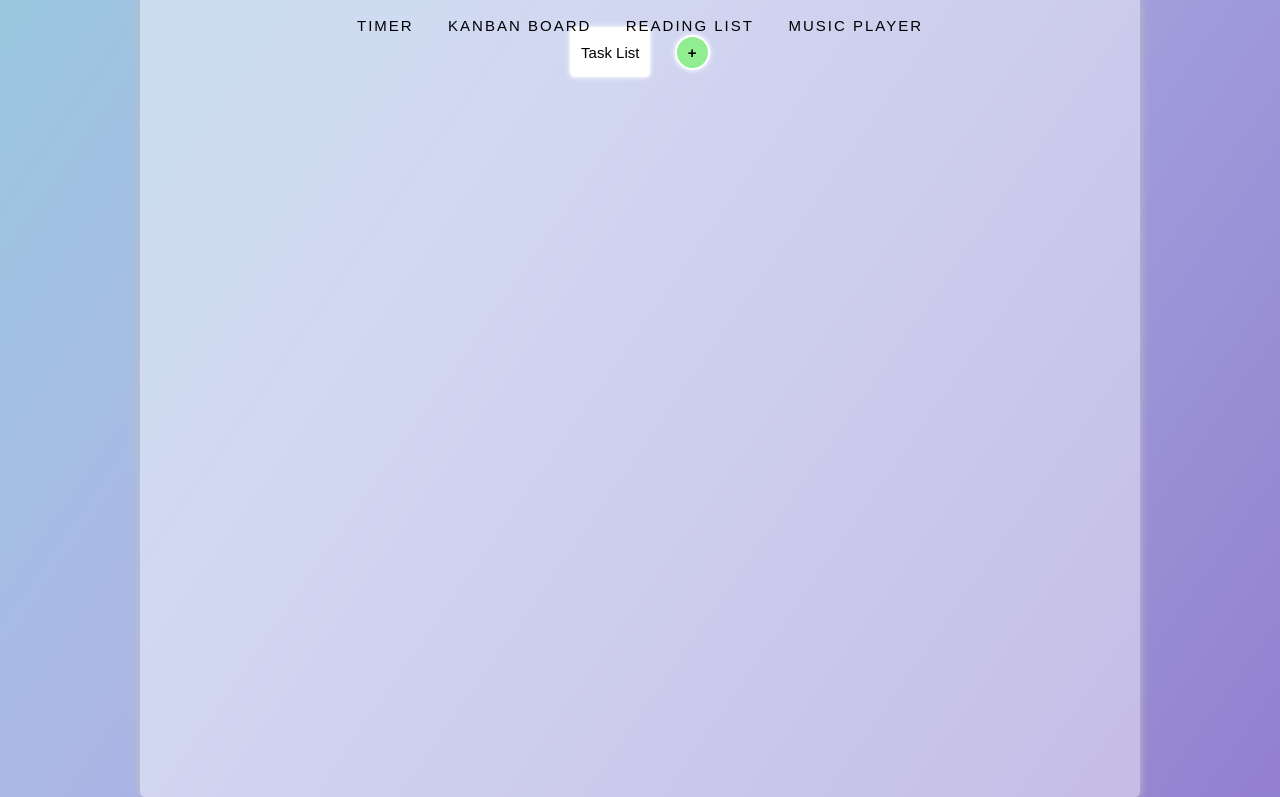
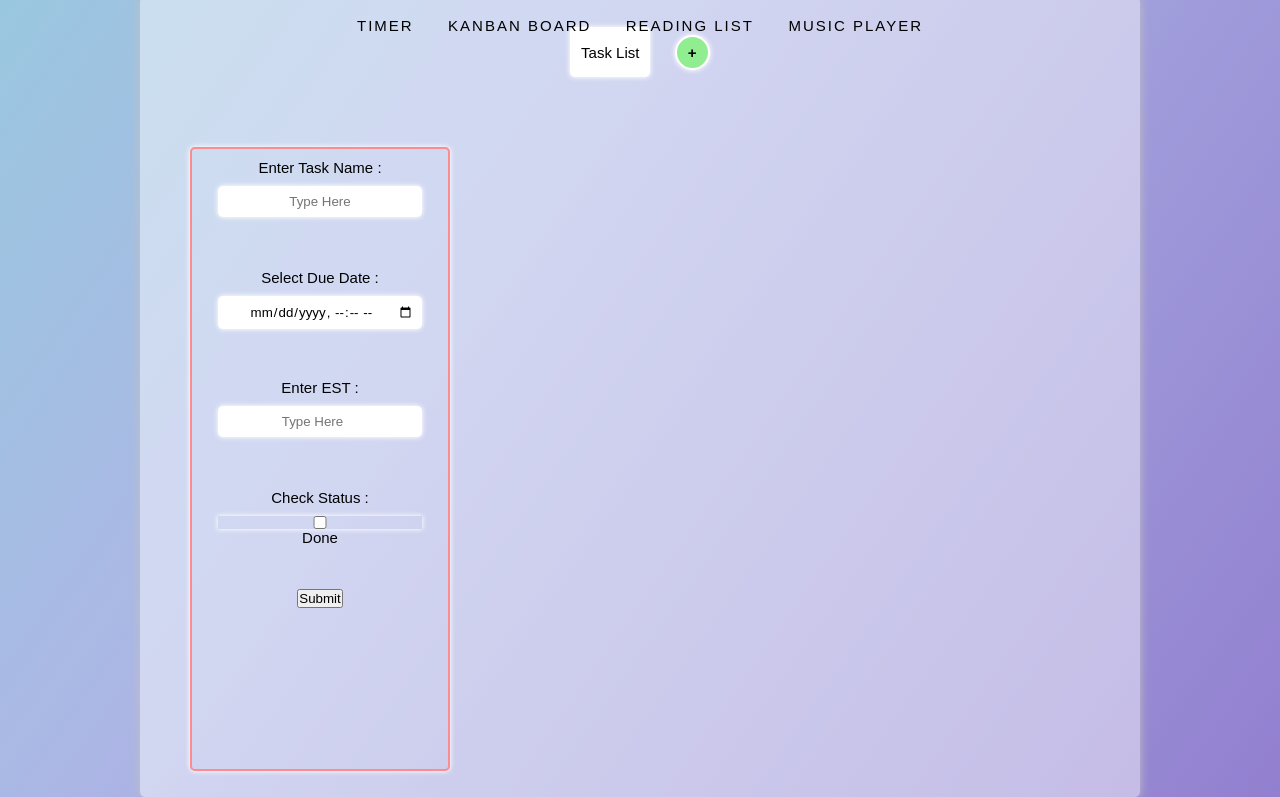
Before and after one commit to 4750decoy/DECO2017_zhli2404, a plain HTML site: page index.html in a window 1280 px wide. Both pictures are taken after a click on the link "KANBAN BOARD". Shown: the part 103-900 px from the top of the page. Drawn offline with Linux system fonts and the light colour scheme.

Commit message:
new task create div

```diff
--- a/index.html
+++ b/index.html
@@ -64,9 +64,34 @@
 	</div>
 
 	<div class='task' id='KanBan'>
-		<button class = 'kbHead' >Task List</button>
-		<button class = 'kbHead' id = 'createB' onclick = 'newCol()'>+</button>
+		<div id = 'kbTitle'>
+			<button class = 'kbHead' >Task List</button>
+			<button class = 'kbHead' id = 'createB' onclick = 'newCol()'>+</button>
+		</div>
 
+		<div id = 'kbNew'>
+			<div class = 'infoBoard' id = 'taskName'>
+				<text>Enter Task Name :</text>
+				<input type='text' id = 'nameEntry' placeholder='Type Here'>
+			</div>
+
+			<div class = 'infoBoard' id = 'taskDate'>
+				<text>Select Due Date :</text>
+				<input type='datetime-local' id = 'dateEntry' placeholder='Type Here'>
+			</div>
+
+			<div class = 'infoBoard' id = 'taskTime'>
+				<text>Enter EST :</text>
+				<input type='number' id = 'timeEntry' placeholder='Type Here'>
+			</div>
+
+			<div class = 'infoBoard' id = 'taskStatu'>
+				<text>Check Status :</text>
+				<input type='checkbox' id = 'statusEntry' placeholder='Type Here'>Done<br>
+			</div>
+
+			<button>Submit</button>
+		</div>
 	</div>
 
 	<div class='task' id='Reading'>
--- a/kanban.js
+++ b/kanban.js
@@ -5,5 +5,5 @@ function newCol(){
 	var add = document.getElementById('createB');
 	newBut.classList.add('kbHead');
 	newBut.innerHTML = 'hahah';
-	document.getElementById('KanBan').insertBefore(newBut,add);
+	document.getElementById('kbTitle').insertBefore(newBut,add);
 }
--- a/style.css
+++ b/style.css
@@ -382,6 +382,78 @@ input:focus{
 }
 
 
+#kbNew{
+	font-size:15px;
+	height:78%;
+	width:260px;
+	position:absolute;
+	top:0;
+	left:0;
+	bottom:0;
+	right:0;
+	margin:150px 0px 0px 50px;
+	border-radius: 5px;
+	border:2px solid rgba(253,140,142,1.00);
+	box-shadow:0px 0px 5px 0.5px white;
+	float:left;
+}
+
+
+
+.infoBoard{
+	height:100px;
+	width:100%;
+	position:relative;
+	top:0;
+	left:0;
+	bottom:0;
+	right:0;
+	margin:0px 0px 0px 0px;
+	display:block;
+}
+
+.infoBoard input{
+	width:80%;
+	position:relative;
+	top:0;
+	left:0;
+	bottom:0;
+	right:0;
+	margin:10px auto auto;
+	text-align:center;
+	display:block;
+}
+.infoBoard text{
+	width:80%;
+	position:relative;
+	top:0;
+	left:0;
+	bottom:0;
+	right:0;
+	margin:10px auto auto;
+	display:block;
+}
+
+
+
+
+
+
+
+
+
+
+
+
+
+
+
+
+
+
+
+
+
 #Reading{
 	display:none;
 	transition: 0.6s;
```
